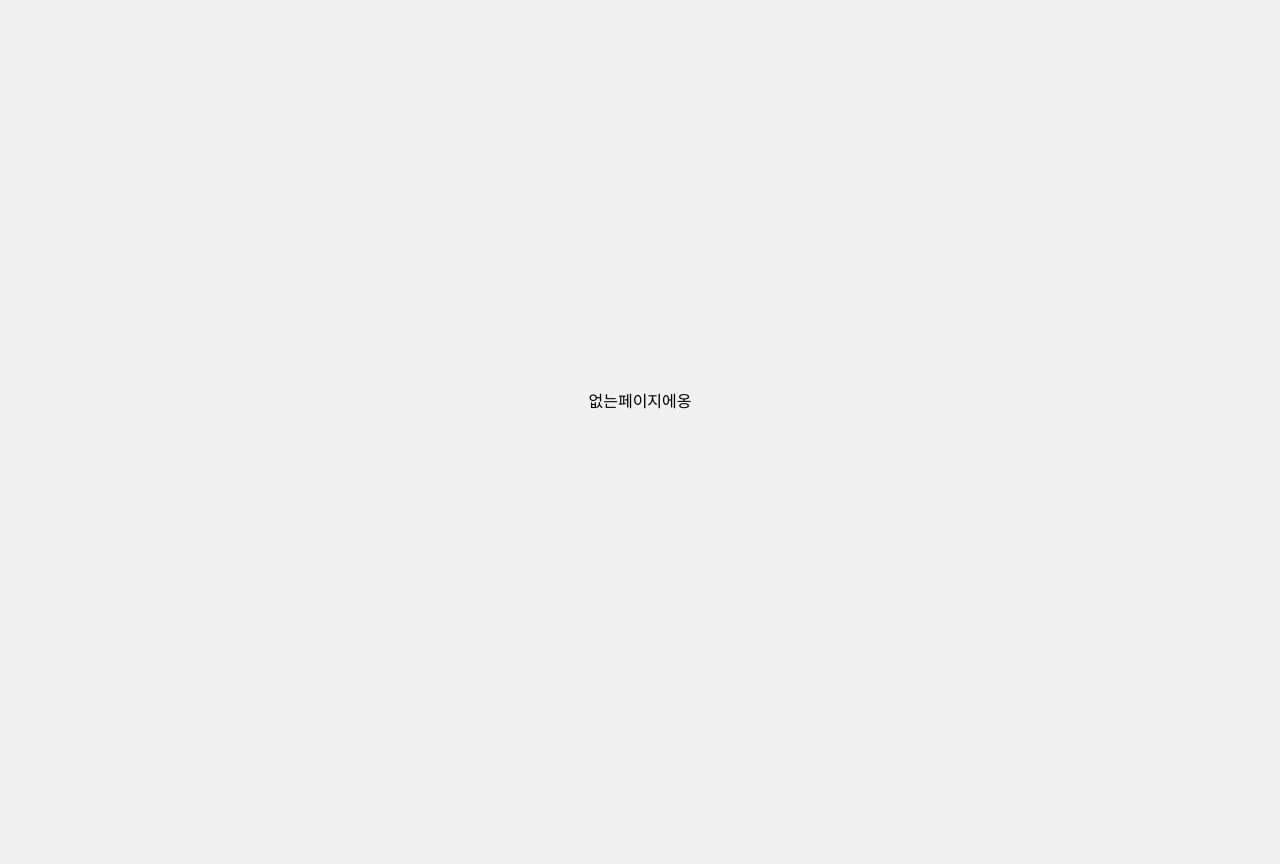
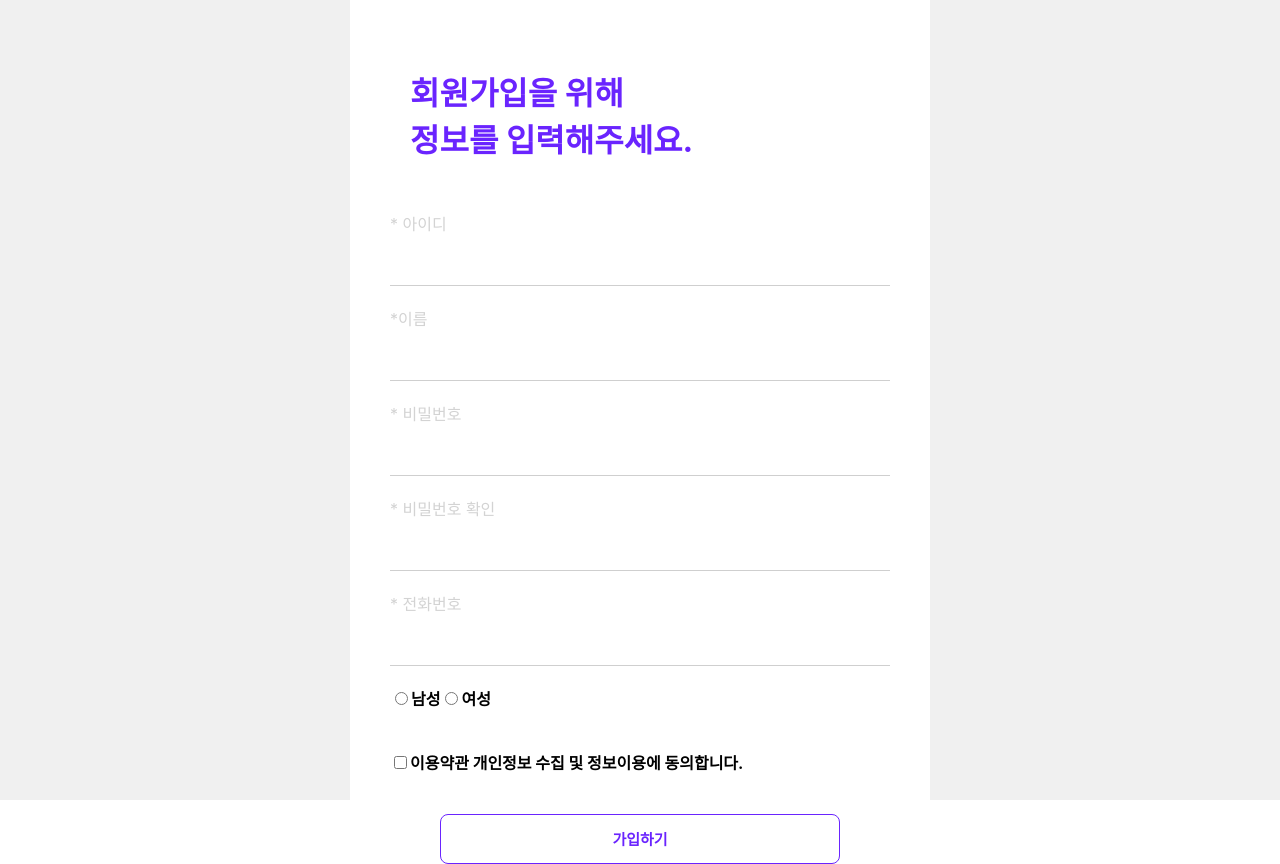
Before and after one commit to hana0627/login, a React (Create React App) app in the folder front/: page /SignupPage in a window 1280 px wide. Before the commit the page ends 800 px from the top, so only its background shows below. Built offline with nearby package versions, Linux system fonts and the light colour scheme.

Commit message:
#10 회원가입 페이지 만들기
고객 요구사항 없이
내맘대로 퍼블리싱 하는건 나름 재밌다.ㅋㅋ

```diff
--- a/front/public/css/style.css
+++ /dev/null
@@ -1,42 +0,0 @@
-body {
-    display: flex;
-    justify-content: center; /* 수평 가운데 정렬 */
-    align-items: center; /* 수직 가운데 정렬 */
-    height: 100vh; /* 화면 전체 높이 */
-    background-color: #f0f0f0; /* 배경색은 예시로 지정한 값 */
-}
-
-.login-wrapper {
-    width: 400px;
-    height: 400px;
-    padding: 40px;
-    box-sizing: border-box;
-    background-color: #fff; /* 예시로 추가한 배경색 */
-}
-
-
-.login-wrapper > h2{
-    font-size: 36px;
-    color: #6A24FE;
-    margin-bottom: 40px;
-}
-
-.login-input {
-    width: 100%;
-    height: 48px;
-    padding: 0 10px;
-    box-sizing: border-box;
-    margin-bottom: 16px;
-    border-radius: 6px;
-    background-color: #F8F8F8;
-}
-
-.btn_purple {
-    color: #fff;
-    font-size: 16px;
-    background-color: #6A24FE;
-    margin-top: 20px;
-    width: 300px;
-    height: 50px;
-
-}
--- a/front/src/App.js
+++ b/front/src/App.js
@@ -1,13 +1,15 @@
 import './App.css';
 import {Route, Routes} from 'react-router-dom'
 import LoginPage from "./pages/LoginPage";
-
+import SignupPage from "./pages/SignupPage";
+import styleCss from "./style.css"
+import './style.css';
 function App() {
   return (
-      <div className="App">
-          <link rel="stylesheet" href="/css/style.css" />
+      <div className="styleCss">
           <Routes>
               <Route path='/login' element={<LoginPage/>} />
+              <Route path='/SignupPage' element={<SignupPage/>} />
               <Route path='/*' element={<div>없는페이지에옹</div>} />
           </Routes>
       </div>
--- a/front/src/pages/LoginPage.jsx
+++ b/front/src/pages/LoginPage.jsx
@@ -1,4 +1,5 @@
 import axios from 'axios';
+import { useNavigate } from 'react-router-dom'
 import React, { useState } from 'react'
 import Swal from "sweetalert2";
 
@@ -6,6 +7,7 @@ function LoginPage() {
 
     const [memberId, setMemberId] = useState('')
     const [password, setPassword] = useState('')
+    const navigate = useNavigate()
 
     function memberIdHandle(e) {
         setMemberId(e.target.value)
@@ -43,15 +45,22 @@ function LoginPage() {
         });
     }
 
+
+    function SignupBtnClick () {
+        navigate('/SignupPage')
+    }
+
+
     return (
-        <>
+        <div className="login-page">
             <div className="login-wrapper">
                 <h2>Login</h2>
                     <input type="text" className = "login-input" placeholder="id" value={memberId} onChange={(e) => memberIdHandle(e)}/>
                     <input type="password" className = "login-input" value={password} placeholder="Password"  onChange={(e) => passwordHandle(e)}/>
+                    <div className="ft-s right" onClick={SignupBtnClick}>회원가입</div>
                     <button className="btn_purple" onClick={loginBtnClick}>로그인</button>
             </div>
-        </>
+        </div>
     )
 }
 
--- /dev/null
+++ b/front/src/pages/SignupPage.jsx
@@ -0,0 +1,38 @@
+import React, {useState} from 'react'
+
+function SignupPage() {
+
+
+    return (
+        <div className="signup-page">
+            <div className="signup-wrapper">
+                <h2>회원가입을 위해<br/>정보를 입력해주세요.</h2><br/><br/>
+                <span className="ft-lightgrey">* 아이디</span><br/><br/>
+                <input className="input"/>
+
+                <span className="ft-lightgrey">*이름</span><br/><br/>
+                <input className="input"/>
+
+                <span className="ft-lightgrey">* 비밀번호</span><br/><br/>
+                <input className="input" type="password"/>
+
+                <span className="ft-lightgrey">* 비밀번호 확인</span><br/><br/>
+                <input className="input" type="password"/>
+
+                <span className="ft-lightgrey">* 전화번호</span><br/><br/>
+                <input className="input"/>
+                <div style={{textAlign:'left'}}>
+                    <input type="radio" className="radio" name="gender"/><span className="ft-bold" >남성</span>
+                    <input type="radio" className="radio" name="gender"/><span className="ft-bold">여성</span>
+                </div>
+                <br/><br/>
+                <div style={{textAlign:'left'}}>
+                    <input type="checkbox" className="agree"/><span className="ft-bold">이용약관 개인정보 수집 및 정보이용에 동의합니다.</span><br/><br/><br/>
+                </div>
+                <button className="button"><span className="ft-sm ft-bold">가입하기</span></button>
+            </div>
+        </div>
+    )
+}
+
+export default SignupPage;
--- /dev/null
+++ b/front/src/style.css
@@ -0,0 +1,145 @@
+.login-page {
+    display: flex;
+    justify-content: center; /* 수평 가운데 정렬 */
+    align-items: center; /* 수직 가운데 정렬 */
+    height: 100vh; /* 화면 전체 높이 */
+    background-color: #f0f0f0; /* 배경색은 예시로 지정한 값 */
+}
+
+.login-wrapper {
+    width: 400px;
+    height: 400px;
+    padding: 40px;
+    box-sizing: border-box;
+    background-color: #fff; /* 예시로 추가한 배경색 */
+}
+
+
+.login-wrapper > h2{
+    font-size: 36px;
+    color: #6A24FE;
+    margin-bottom: 40px;
+}
+
+.login-input {
+    width: 100%;
+    height: 48px;
+    padding: 0 10px;
+    box-sizing: border-box;
+    margin-bottom: 16px;
+    border-radius: 6px;
+    background-color: #F8F8F8;
+}
+
+.btn_purple {
+    color: #fff;
+    font-size: 16px;
+    background-color: #6A24FE;
+    margin-top: 20px;
+    width: 320px;
+    height: 50px;
+}
+
+/* 폰트 */
+.ft-s {
+    font-size: 13px;
+}/* 폰트 */
+
+.ft-sm {
+    font-size: 15px;
+}
+
+
+.ft-bold {
+    font-weight: bold;
+}
+
+.right {
+    float: right;
+    margin-right: 10px;
+}
+
+.left {
+    float: left;
+}
+
+.ft-lightgrey {
+    color: lightgrey;
+}
+
+
+
+.margin-left-110 {
+    margin-left: 110px;
+}
+
+.right:hover {
+    cursor: pointer;
+}
+
+
+
+/* 회원가입 */
+.signup-page {
+    display: flex;
+    justify-content: center; /* 수평 가운데 정렬 */
+    align-items: center; /* 수직 가운데 정렬 */
+    height: 100vh; /* 화면 전체 높이 */
+    background-color: #f0f0f0; /* 배경색은 예시로 지정한 값 */
+}
+
+.signup-wrapper {
+    width: 500px;
+    height: 100vh;
+    padding: 40px;
+    background-color: #fff; /* 예시로 추가한 배경색 */
+    text-align: center; /* 좌측 정렬 */
+}
+
+
+.signup-wrapper > h2 {
+    width: 500px; /* 수정된 부분 */
+    display: inline-block; /* 추가된 부분 */
+    font-style: normal;
+    font-weight: 700;
+    font-size: 32px;
+    line-height: 47px;
+    color: #6A24FE;
+    margin-top: 70px; /* 수정된 부분 */
+    margin-left: 20px; /* 수정된 부분 */
+    text-align: left; /* 좌측 정렬 */
+}
+
+.signup-wrapper .input {
+    padding: 0px;
+    border: none;
+    border-bottom: 1px solid #CFCFCF;
+    width: 100%; /* 수정된 부분 */
+    height: 30px;
+    margin-bottom: 20px; /* 수정된 부분 */
+}
+
+.signup-wrapper .input:hover {
+    border-bottom-color: #6A24FE;
+}
+
+.signup-wrapper > span {
+    display: inline-block; /* 추가된 부분 */
+    width: 100%; /* 수정된 부분 */
+    text-align: left; /* 좌측 정렬 */
+}
+
+.signup-wrapper button {
+    width: 400px;
+    height: 50px;
+    left: 725px;
+    top: 875px;
+    background-color: #FFFFFF;
+    color: #6A24FE;
+    border-radius: 8px;
+    border: #6A24FE solid 1px;
+}
+.signup-wrapper button:hover {
+    background-color: #6A24FE;
+    color: #FFFFFF;
+}
```
